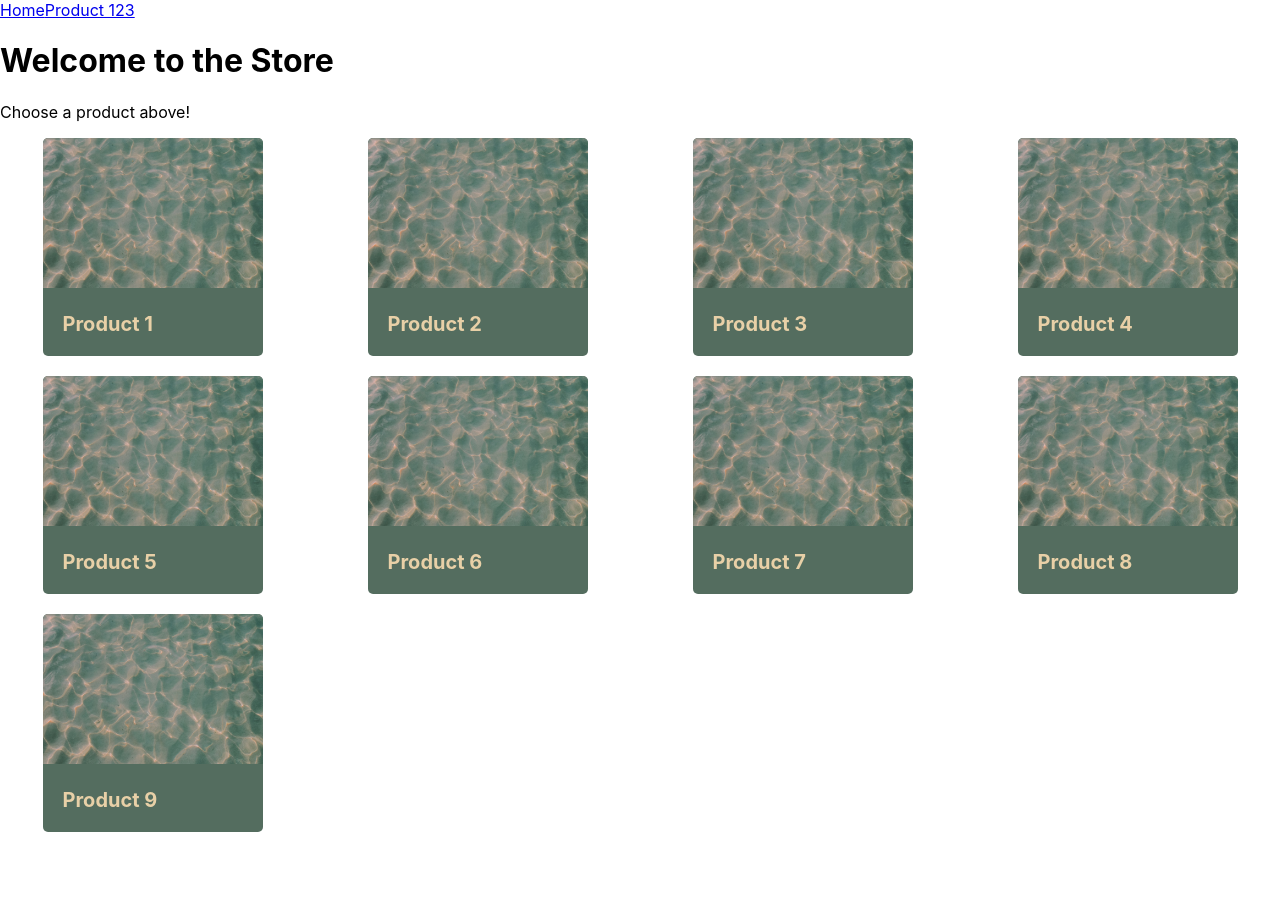
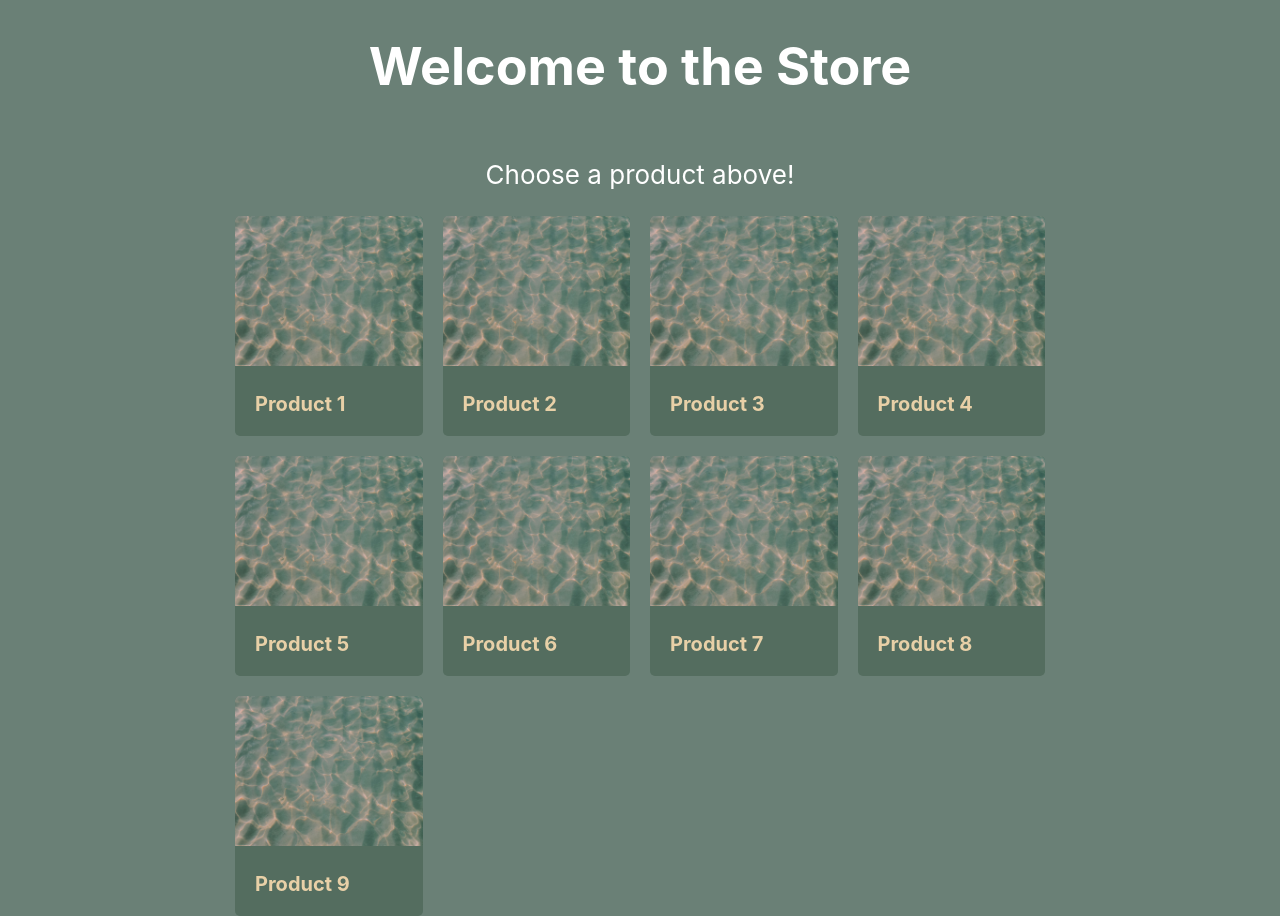
Before and after one commit to bzukow/shop-site-react-practice, a React (Create React App) app: page / in a window 1280 px wide. Before the commit the page ends 832 px from the top, so only its background shows below. Built offline with nearby package versions, Linux system fonts and the light colour scheme.

Commit message:
Adding React Router part 2

```diff
--- a/src/App.js
+++ b/src/App.js
@@ -1,4 +1,4 @@
-import "./App.css";
+
 import { useState, useEffect } from "react";
 import products from "./db.json";
 import { BrowserRouter, Routes, Route, Link } from "react-router-dom";
@@ -14,19 +14,10 @@ function App() {
 
   return (
     <BrowserRouter>
-      <nav>
-        <Link to="/">Home</Link>
-        <Link to="/product/123">Product 123</Link>
-      </nav>
       <Routes>
         <Route path="/" element={<Home productsList={productsList}/>} />
         <Route path="/product/:id" element={<ProductDetails />} />
       </Routes>
-      {/* <div className="App">
-        <header className="App-header">
-
-        </header>
-      </div> */}
     </BrowserRouter>
   );
 }
--- a/src/ProductCard.js
+++ b/src/ProductCard.js
@@ -2,8 +2,8 @@ import styles from "./ProductCard.module.css"
 import { Link } from "react-router-dom";
 
 function ProductCard({product}) {
-    <Link to={`/product/${product.id}`}>Show more</Link>
     return (
+      <Link to={`/product/${product.id}`}>
         <div className={styles['product-card']}>
           <div className={styles['card-image-container']}>
               <img src={product.fotoSrc} alt={product.name} />
@@ -13,6 +13,7 @@ function ProductCard({product}) {
 
           </div>
         </div>
+      </Link>
     );
   }
 
--- a/src/ProductsList.module.css
+++ b/src/ProductsList.module.css
@@ -22,3 +22,7 @@
       grid-template-columns: 1fr;
     }
   }
+
+  .products-list a {
+    text-decoration: none;
+  }
--- a/src/pages/Home.js
+++ b/src/pages/Home.js
@@ -1,11 +1,14 @@
 import ProductsList from "../ProductsList.js"
+import styles from "./Home.module.css";
 
 function Home({productsList}) {
     return (
-      <div>
-        <h1>Welcome to the Store</h1>
-        <p>Choose a product above!</p>
-        <ProductsList productsList={productsList}/>
+      <div className={styles["App"]}>
+        <div className={styles["App-header"]}>
+          <h1>Welcome to the Store</h1>
+          <p>Choose a product above!</p>
+          <ProductsList productsList={productsList}/>
+        </div>
       </div>
     );
   }
--- /dev/null
+++ b/src/pages/Home.module.css
@@ -0,0 +1,39 @@
+.App {
+    text-align: center;
+
+  }
+
+  .App-logo {
+    height: 40vmin;
+    pointer-events: none;
+  }
+
+  @media (prefers-reduced-motion: no-preference) {
+    .App-logo {
+      animation: App-logo-spin infinite 20s linear;
+    }
+  }
+
+  .App-header {
+    background-color: #6A8076;
+    min-height: 100vh;
+    display: flex;
+    flex-direction: column;
+    align-items: center;
+    justify-content: center;
+    font-size: calc(10px + 2vmin);
+    color: white;
+  }
+
+  .App-link {
+    color: #61dafb;
+  }
+
+  @keyframes App-logo-spin {
+    from {
+      transform: rotate(0deg);
+    }
+    to {
+      transform: rotate(360deg);
+    }
+  }
--- a/src/pages/ProductDetails.js
+++ b/src/pages/ProductDetails.js
@@ -4,7 +4,7 @@ function ProductDetails(product) {
   const { id } = useParams();
 
   return (
-    <div className={styles["product-site"]}>
+    <div className={styles["product-details-page"]}>
       <h1>Product Details</h1>
       <p>This is the page for product ID: {id}</p>
       <div className={styles["site-image-container"]}>
@@ -13,7 +13,6 @@ function ProductDetails(product) {
       <div className={styles["site-text-container"]}>
         <h3 className={styles["title"]}>{product.name}</h3>
         <p className={styles["price"]}>{product.price}€</p>
-        <button className={styles["button"]}>Show more</button>
         <button className={styles["button"]}>Add to cart</button>
       </div>
     </div>
--- a/src/pages/ProductDetails.module.css
+++ b/src/pages/ProductDetails.module.css
@@ -0,0 +1,27 @@
+.product-details-page {
+    background-color: #6A8076;
+    min-height: 100vh;
+    display: flex;
+    flex-direction: column;
+    align-items: center;
+    justify-content: center;
+    font-size: calc(10px + 2vmin);
+    color: white;
+}
+.site-image-container{
+    background-color: #546D5F;
+    text-align: left;
+    border-radius: 5px;
+    width: 100%;
+    box-sizing: border-box;
+    max-width: 220px;
+}
+.site-image-container img{
+    width: 100%;
+    height: 150px;
+    object-fit: cover;
+    border-radius: 5px 5px 0px 0px;
+}
+.site-text-container{
+
+}
```
Lines whose indentation alone changed are shown as unchanged.
